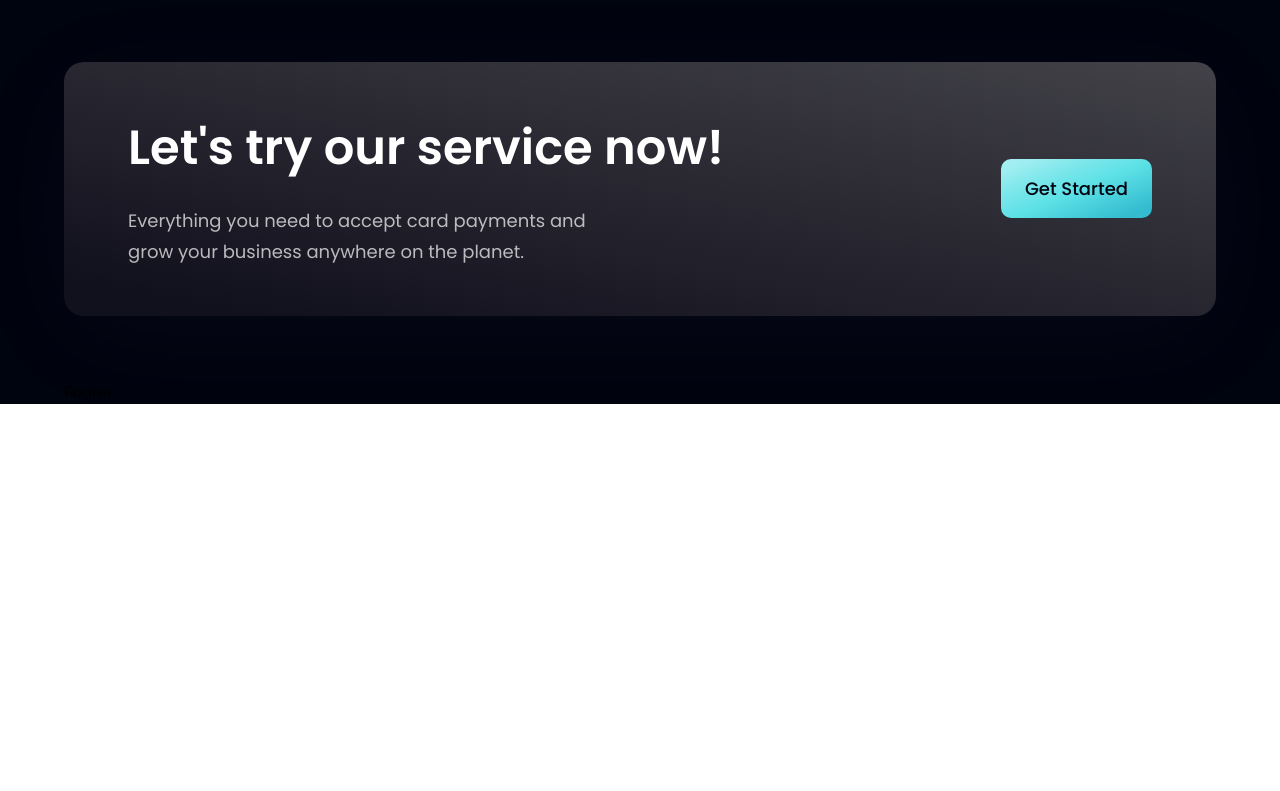
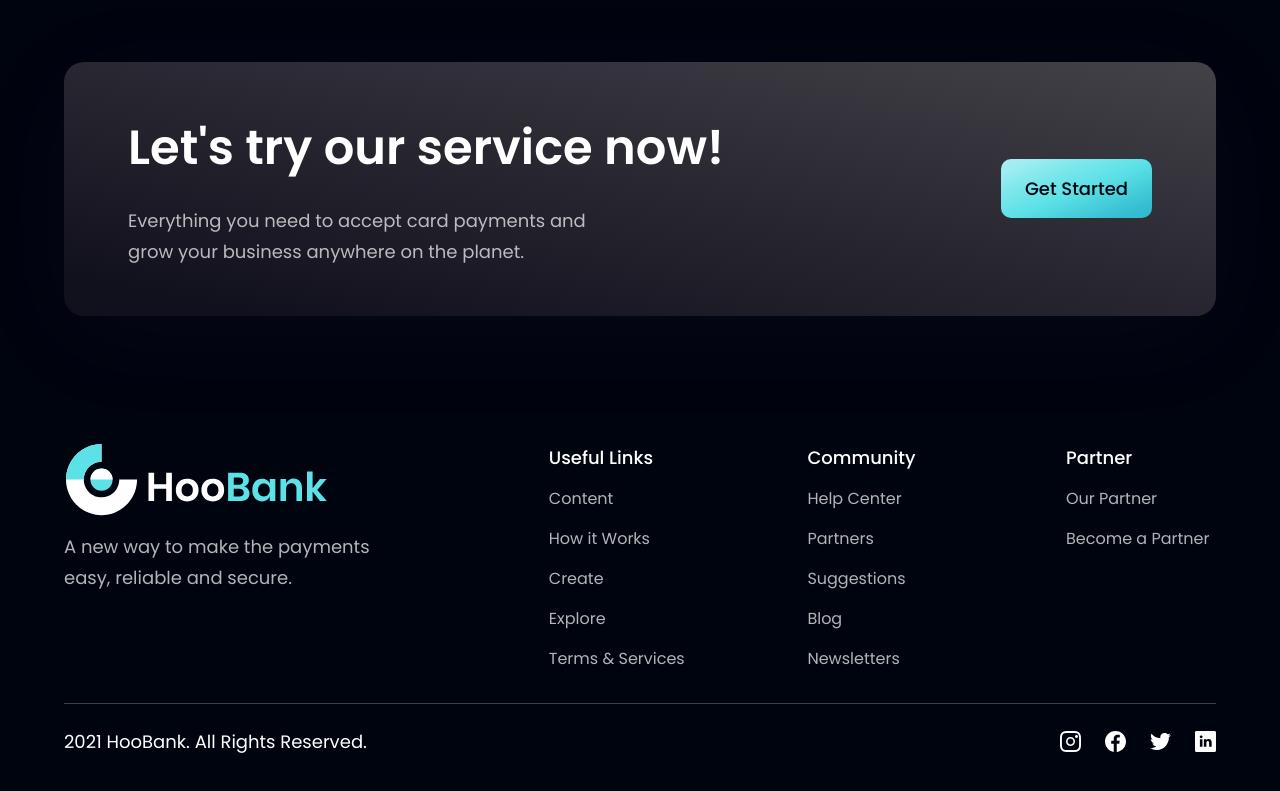
Before and after one commit to Staxisfun/modern_bank_app, a React (Vite) app: page / in a window 1280 px wide. Shown: the part 4082-4873 px from the top of the page. Before the commit the page ends 4486 px from the top, so only its background shows below. Built offline with nearby package versions, Linux system fonts and the light colour scheme.

Commit message:
complete footer section

```diff
--- a/src/components/Footer.jsx
+++ b/src/components/Footer.jsx
@@ -1,9 +1,57 @@
-import React from 'react';
+import styles from '../style';
+import { logo } from '../assets';
+import { footerLinks, socialMedia } from '../constants';
 
-const Footer = () => {
-  return (
-    <div>Footer</div>
-  );
-};
+const Footer = () => (
+  <section className={`{styles.flexCenter} ${styles.paddingY} flex-col`}>
+    <div className={`${styles.flexStart} md:flex-row flex-col mb-8 w-full`}>
+      <div className='flex-1 flex flex-col justify-start mr-10'>
+        <img
+          src={logo}
+          alt="hoobank"
+          className='w-[266px] h-[72px] object-contain'
+        />
+        <p className={`${styles.paragraph} mt-4 max-w-[310px]`}>A new way to make the payments easy, reliable and secure.</p>
+      </div>
+
+      <div className='flex-[1.5] w-full flex flex-row justify-between flex-wrap md:mt-0 mt-10'>
+        {footerLinks.map((footerLink) => (
+          <div key={footerLink.key} className="flex flex-col ss:my-0 my-4 min-w-[150px]">
+            <h4 className='font-poppins font-medium text-[18px] leading-[27px] text-white'>
+              {footerLink.title}
+            </h4>
+            <ul className='list-none mt-4'>
+              {footerLink.links.map((link, index) => (
+                <li key={link.name}
+                  className={`font-poppins font-normal text-[16px] leading-[24px] text-dimWhite hover:text-secondary cursor-pointer ${index !== footerLink.links.length - 1 ? 'mb-4' : 'mb-0'}`}>
+                  {link.name}
+                </li>
+              ))}
+            </ul>
+          </div>
+        ))}
+      </div>
+    </div>
+
+    <div className='w-full flex justify-between items-center md:flex-row flex-col pt-6 border-t-[1px] border-t-[#3F3E45]'>
+      <p className='font-poppins font-normal text-center text-[18px] leading-[27px] text-white'>
+        2021 HooBank. All Rights Reserved.
+      </p>
+
+      <div className='flex flex-row md:mt-0 mt-6'>
+        {socialMedia.map((social, index) => (
+          <img
+            key={social.id}
+            src={social.icon}
+            alt={social.id}
+            className={`w-[21px] h-[21px] object-contain cursor-pointer ${index !== socialMedia.length - 1 ? 'mr-6' : 'mr-0'}`}
+          />
+        ))}
+      </div>
+
+    </div>
+
+  </section >
+);
 
 export default Footer;
```
